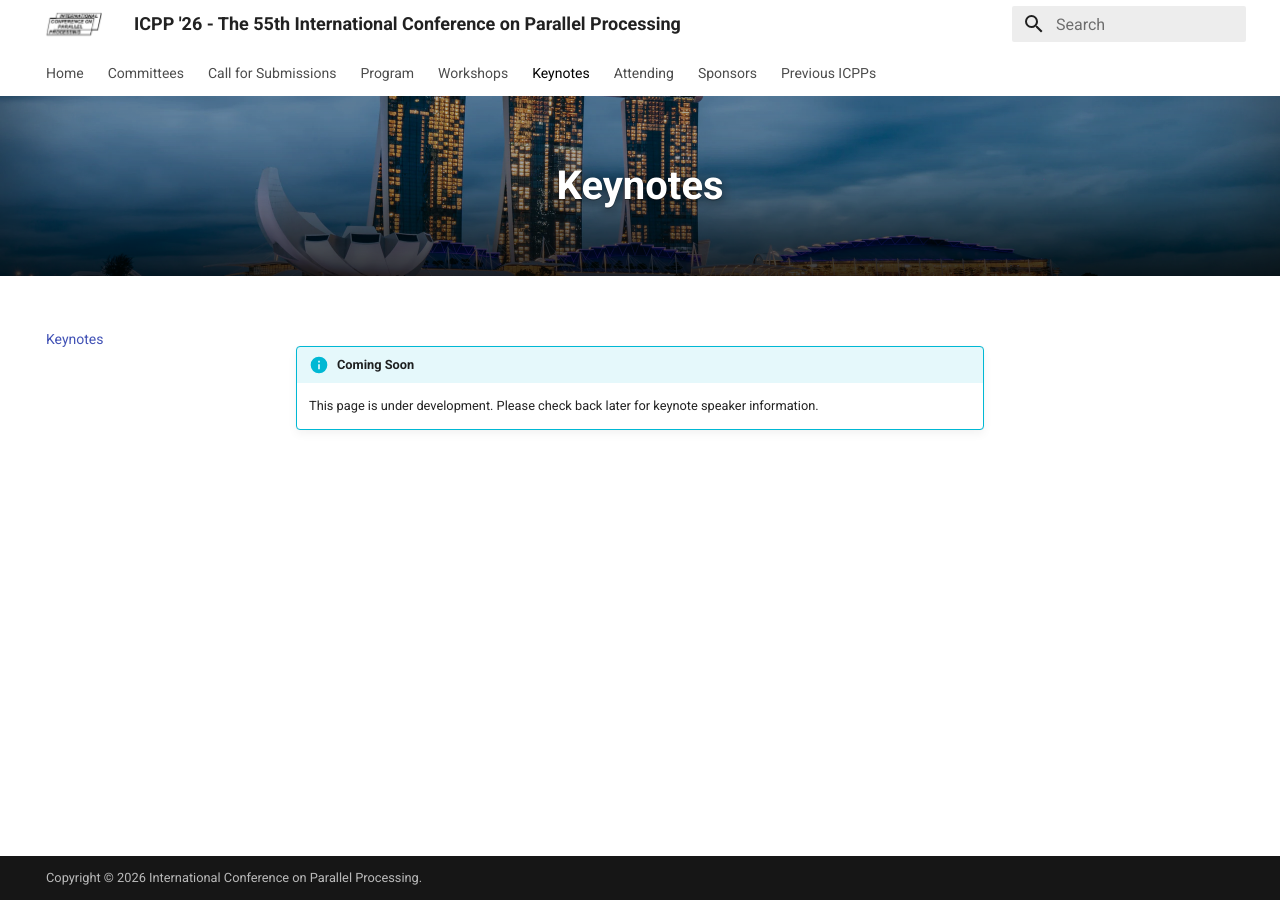
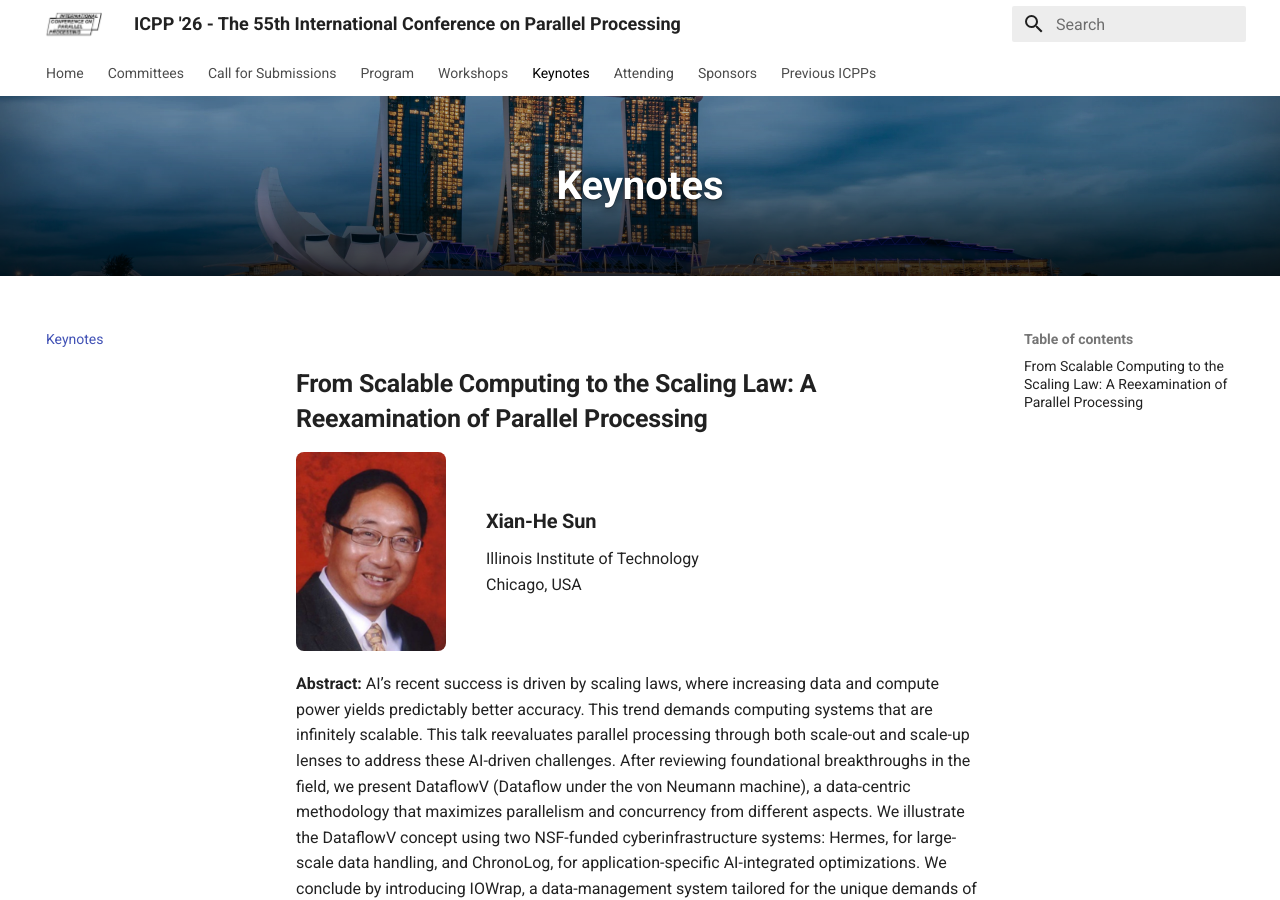
Before and after one commit to icpp2026/icpp2026.github.io, an MkDocs documentation site: the page built from docs/keynote-speakers.md, in a window 1280 px wide and 900 px high. Built offline with MkDocs 1.6.1 and Material for MkDocs 9.7.7, drawn with Linux system fonts in a browser that asks for light colours; comment, search, counter and statistics services are not loaded; some of the changed text lies outside the part shown.

Commit message:
update: keynote speakers prof. sun

```diff
--- a/docs/keynote-speakers.md
+++ b/docs/keynote-speakers.md
@@ -1,4 +1,19 @@
 # Keynote Speakers
 
-!!! info "Coming Soon"
-    This page is under development. Please check back later for keynote speaker information.
+## **From Scalable Computing to the Scaling Law: A Reexamination of Parallel Processing**
+
+<div style="display: flex; align-items: center; gap: 2rem; margin-bottom: 1rem;">
+    <img src="../assets/imgs/xian-he-sun.png" alt="Dr. Xian-He Sun" style="width: 150px; border-radius: 8px;">
+    <div style="flex: 1;">
+        <h3 style="margin: 0;"><strong>Xian-He Sun</strong></h3>
+        <p style="margin: 0.5rem 0 0 0;">Illinois Institute of Technology<br>Chicago, USA</p>
+    </div>
+</div>
+
+**Abstract:** AI’s recent success is driven by scaling laws, where increasing data and compute power yields predictably better accuracy. This trend demands computing systems that are infinitely scalable. This talk reevaluates parallel processing through both scale-out and scale-up lenses to address these AI-driven challenges. After reviewing foundational breakthroughs in the field, we present DataflowV (Dataflow under the von Neumann machine), a data-centric methodology that maximizes parallelism and concurrency from different aspects. We illustrate the DataflowV concept using two NSF-funded cyberinfrastructure systems: Hermes, for large-scale data handling, and ChronoLog, for application-specific AI-integrated optimizations. We conclude by introducing IOWrap, a data-management system tailored for the unique demands of modern AI agents.
+
+**Bio:** Dr. **Xian-He Sun** is a University Distinguished Professor, the Ron Hochsprung Endowed Chair of Computer Science, and the director of the Gnosis Research Center for AI-driven data management at the Illinois Institute of Technology (Illinois Tech). Before joining Illinois Tech, he worked at DoE Ames National Laboratory, at ICASE, NASA Langley Research Center, at Louisiana State University, Baton Rouge, and was an ASEE fellow at Navy Research Laboratories. Dr. Sun is an IEEE fellow and is known for his memory-bounded speedup model, also called Sun-Ni’s Law, for scalable computing. His research interests include high-performance data management, memory and I/O systems, and performance evaluation and optimization. He has over 350 publications and 7 patents in these areas and is currently leading multiple large software development projects in high performance data management systems. Dr. Sun is the Editor-in-Chief of the IEEE Transactions on Parallel and Distributed Systems, and a former department chair of the Computer Science Department at Illinois Tech. He received the Golden Core award from IEEE CS society in 2017, the ACM Karsten Schwan Best Paper Award from ACM HPDC in 2019, and the first prize best paper award from ACM/IEEE CCGrid in 2021. More information about Dr. Sun can be found on his web site [http://www.cs.iit.edu/~sun/](http://www.cs.iit.edu/~sun/){:target="_blank"}.
+
+<div style="clear: both;"></div>
+
+----
```
Also changed, not shown: docs/assets/imgs/xian-he-sun.png (added).
